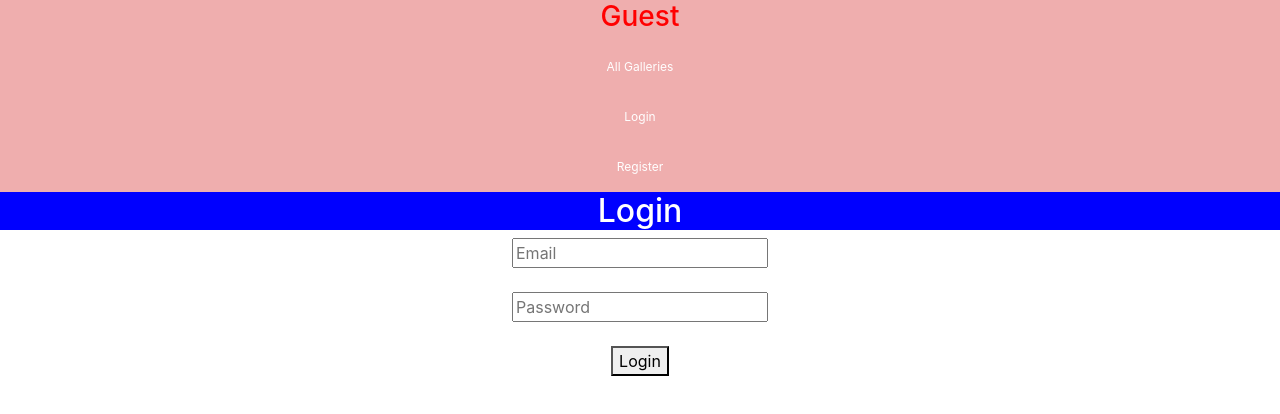
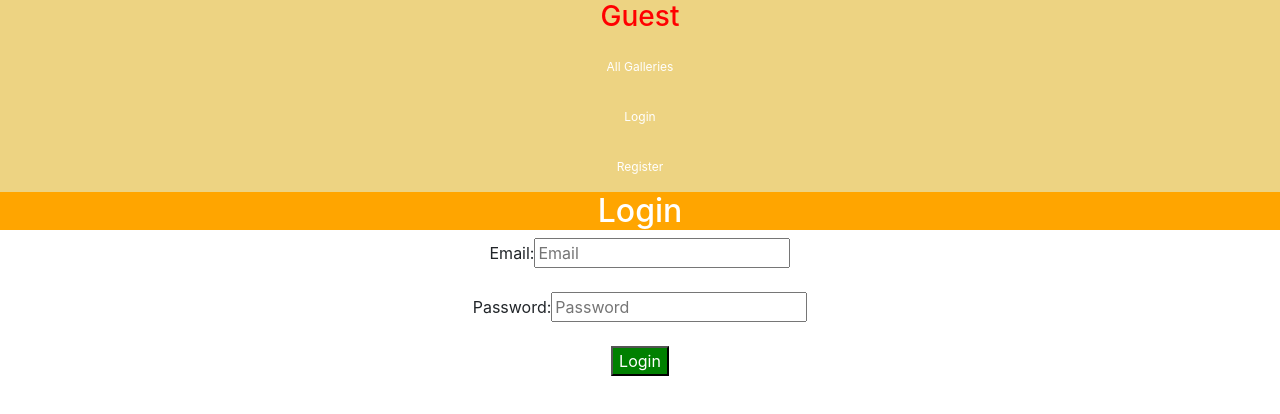
Before and after one commit to ksenijacer/galleries-app-react, a React (Create React App) app: page /login in a window 1280 px wide. Shown: the top 414 px of the page. Built offline with nearby package versions, Linux system fonts and the light colour scheme.

Commit message:
index.css changes and login and register pages

```diff
--- a/src/index.css
+++ b/src/index.css
@@ -26,11 +26,11 @@ ul {
   margin: 0;
   padding: 0;
   overflow: hidden;
-  background-color: rgb(239, 174, 174);
+  background-color: #EDD382;
   color: white;
   font-size: 12px;
 }
 
 li a:hover {
-  background-color: red;
+  background-color: #F4442E;
 }
--- a/src/pages/Login.js
+++ b/src/pages/Login.js
@@ -6,7 +6,7 @@ export default function Login(){
     const dispatch = useDispatch();
     const [credentials, setCredentials] = useState({
         email: "",
-        password: ""
+        password: "",
     });
 
     function handleSubmit(e) {
@@ -16,19 +16,19 @@ export default function Login(){
 
     return (
         <div>
-          <h2 style={{ color: "white", backgroundColor: "blue" }}>Login</h2>
+          <h2 style={{ color: "white", backgroundColor: "orange" }}>Login</h2>
           <form onSubmit={handleSubmit}>
-            <div>
+            <div> Email:
               <input required type="email" placeholder="Email" value={credentials.email}
                 onChange={({ target }) => setCredentials({ ...credentials, email: target.value })}/>
             </div>
             <br/>
-            <div>
+            <div>Password:
               <input required type="password" placeholder="Password" value={credentials.password}
                 onChange={({ target }) => setCredentials({ ...credentials, password: target.value })}/>
             </div>
             <br/>
-            <button>Login</button>
+            <button style={{ color: "white", backgroundColor: "green" }}>Login</button>
           </form>
         </div>
       );
--- a/src/pages/Register.js
+++ b/src/pages/Register.js
@@ -5,11 +5,11 @@ import { register } from "../store/auth/slice";
 export default function Register() {
     const dispatch = useDispatch();
     const [userData, setUserData] = useState({
-        first_name: "",
-        last_name: "",
+        firstName: "",
+        lastName: "",
         email: "",
         password: "",
-        password_confirmation: "",
+        passwordConfirmation: "",
         terms: false
     });
 
@@ -27,7 +27,7 @@ export default function Register() {
 
     return (
         <div>
-          <h2>Register</h2>
+          <h2 style={{ color: "white", backgroundColor: "orange" }}>Register</h2>
           <form onSubmit={handleSubmit}>
             <div>
               <input
@@ -52,12 +52,13 @@ export default function Register() {
             </div>
             <div>
               <label>
-                Please read and accept Terms and Conditions before making profile.
+                <input required type="checkbox" name="terms" value={true}
+                onChange={({ target }) => setUserData({ ...userData, terms: target.checked })}/>
+                Please read and accept Terms and Conditions before making profile
               </label>
-              <input required type="checkbox" name="terms" value={true}
-                onChange={({ target }) => setUserData({ ...userData, terms: target.checked })}/>
+
             </div>
-            <button>Register</button>
+            <button style={{ color: "white", backgroundColor: "green" }}>Register</button>
           </form>
         </div>
     );
```
